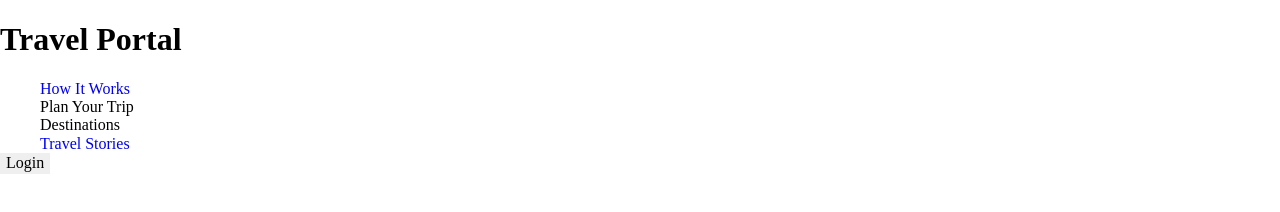
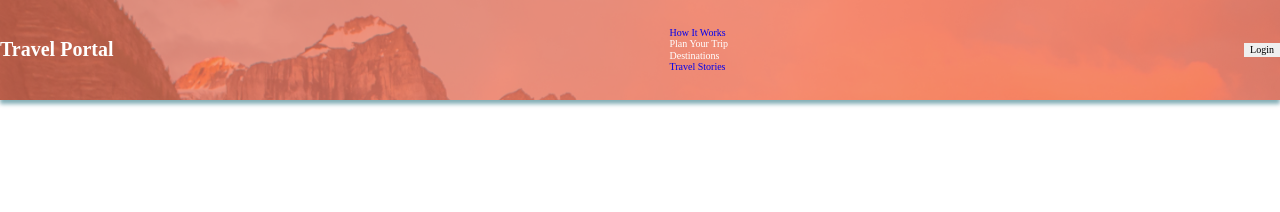
Before and after one commit to imbireva/travel, a website built with webpack: page src/index.html in a window 1280 px wide. Built offline with nearby package versions, Linux system fonts and the light colour scheme.

Commit message:
import styles to main scss file

```diff
--- a/src/styles/main.scss
+++ b/src/styles/main.scss
@@ -1,2 +1,9 @@
 @import "./base/normalize";
 @import "./base/typography";
+
+@import "./abstracts/variables";
+@import "./abstracts/mixins";
+
+@import "./base/base";
+
+@import "./layout/header";
```
